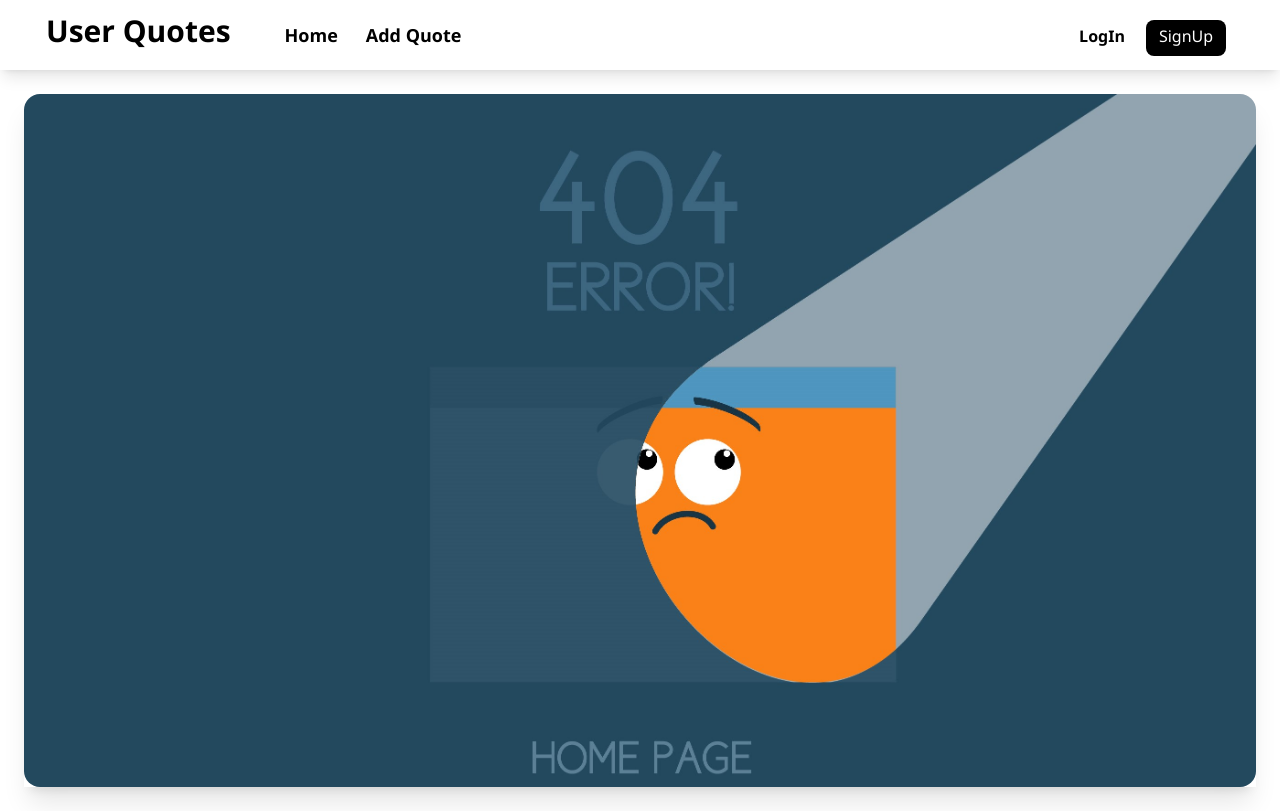
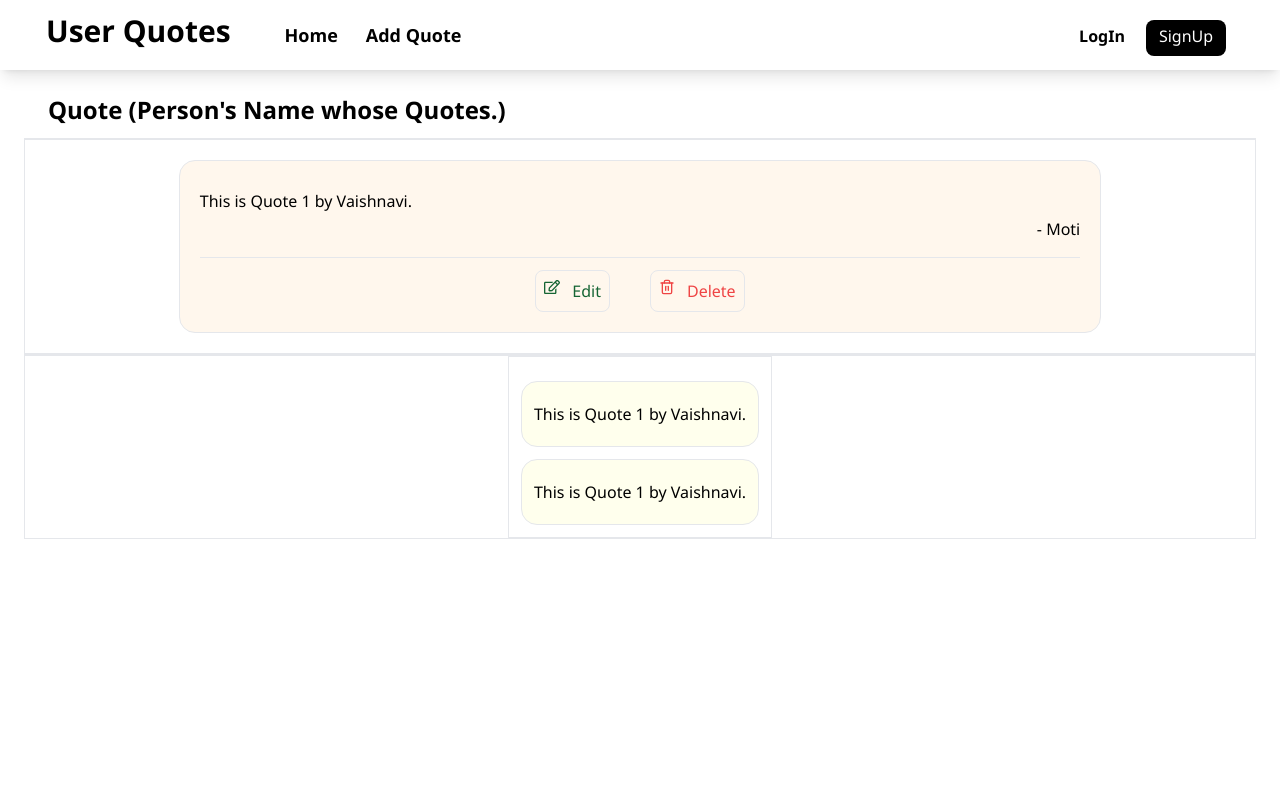
Before and after one commit to Samyak1519/UserQuotes, a React (Create React App) app: page /viewquote in a window 1280 px wide. Built offline with nearby package versions, Linux system fonts and the light colour scheme.

Commit message:
View Quote Page Added.

```diff
--- a/src/App.js
+++ b/src/App.js
@@ -6,6 +6,7 @@ import Home from "./Components/Home";
 import Navbar from "./Components/Navbar";
 import LoginPage from "./Components/LoginPage";
 import SignupPage from "./Components/SignupPage";
+import Viewquote from "./Components/Viewquote";
 
 function App() {
   return (
@@ -19,6 +20,7 @@ function App() {
               <Route path="/add_quote" element={<Addquote />} />
               <Route path="/login" element={<LoginPage />} />
               <Route path="/signup" element={<SignupPage />} />
+              <Route path="/viewquote" element={<Viewquote />} />
               <Route path="*" element={<Errorpage />} />
             </Routes>
           </div>
--- a/src/Components/Home.jsx
+++ b/src/Components/Home.jsx
@@ -13,7 +13,7 @@ function Home() {
         <div
           id="add_quotes_main"
           name="all_quotes_main"
-          className="gap-5 flex justify-center flex-wrap "
+          className="gap-5 flex justify-center flex-wrap"
         >
           {/* Card 1 */}
           <div className="mt-5 hover:shadow-lg hover:delay-75 hover:rounded-2xl cursor-pointer relative">
--- /dev/null
+++ b/src/Components/Viewquote.jsx
@@ -0,0 +1,78 @@
+// Quotes From that User
+
+import React from "react";
+import { FaRegEdit } from "react-icons/fa";
+import { FiTrash2 } from "react-icons/fi";
+
+function Viewquote() {
+  return (
+    <>
+      <div>
+        <div className="font-semibold text-2xl ml-6 mb-3">
+          <h1>Quote (Person's Name whose Quotes.)</h1>
+        </div>
+        <hr />
+
+        <div id="viewingQuote" name="viewingQuote" className="border">
+          <div className="flex justify-center flex-wrap my-5">
+            <div className="bg-orange-50 rounded-2xl p-5 w-3/4 border">
+              <div className="py-2 mb-2">
+                <p>This is Quote 1 by Vaishnavi.</p>
+                <p className="font-medium mt-1 text-right">- Moti</p>
+              </div>
+              <hr />
+              <div className="flex flex-wrap justify-center gap-10 pt-3">
+                <button
+                  id="Edit"
+                  className="flex gap-3 align-middle border p-2 rounded-lg text-green-800 hover:bg-green-500  hover:text-white"
+                >
+                  <FaRegEdit />
+                  Edit
+                </button>
+                <button
+                  id="delete"
+                  className="flex gap-3 border p-2 rounded-lg text-red-500 hover:bg-red-500 hover:text-white"
+                >
+                  <FiTrash2 />
+                  Delete
+                </button>
+              </div>
+            </div>
+          </div>
+        </div>
+
+        <hr />
+
+        <div
+          id="related_quotes"
+          name="related_quotes"
+          className="border flex justify-center"
+        >
+          <div className="mx-5 p-3 border">
+            {/* Related Card 1 */}
+            <div className="my-3">
+              <div className="bg-[#FFFFED] rounded-2xl  p-3  border cursor-pointer hover:shadow-md">
+                <div className="py-2">
+                  <p>This is Quote 1 by Vaishnavi.</p>
+                  {/* <p className="font-medium mt-1">- Moti</p> */}
+                </div>
+              </div>
+            </div>
+
+            {/* Related Card 1 */}
+            <div>
+              <div className="bg-[#FFFFED] rounded-2xl p-3  border cursor-pointer hover:shadow-md">
+                <div className="py-2">
+                  <p>This is Quote 1 by Vaishnavi.</p>
+                  {/* <p className="font-medium mt-1">- Moti</p> */}
+                </div>
+              </div>
+            </div>
+          </div>
+        </div>
+      </div>
+    </>
+  );
+}
+
+export default Viewquote;
```
